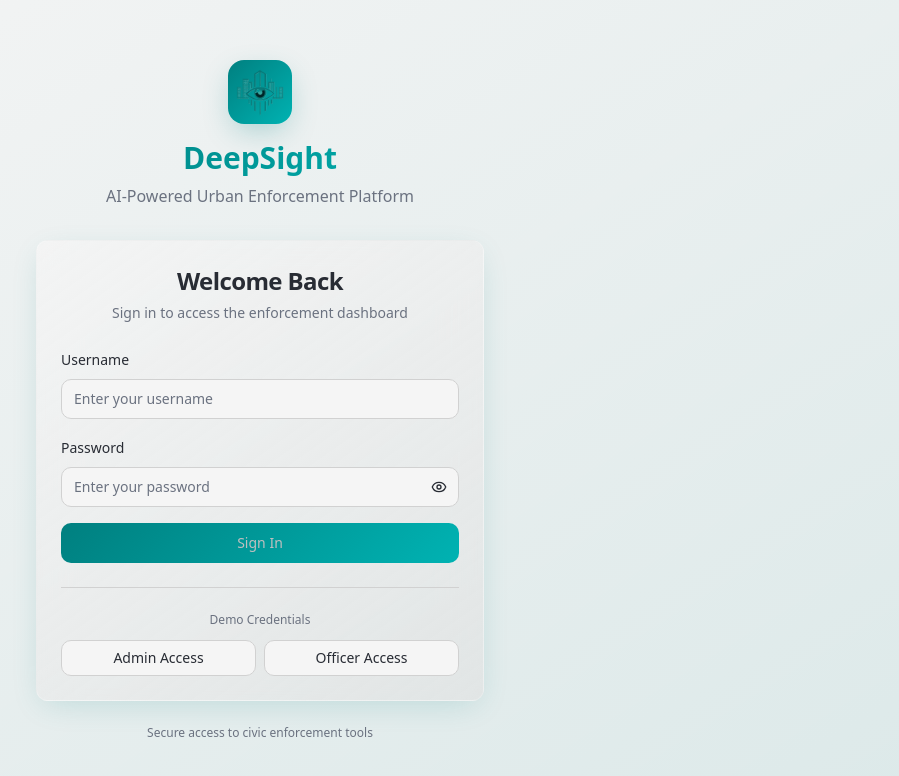
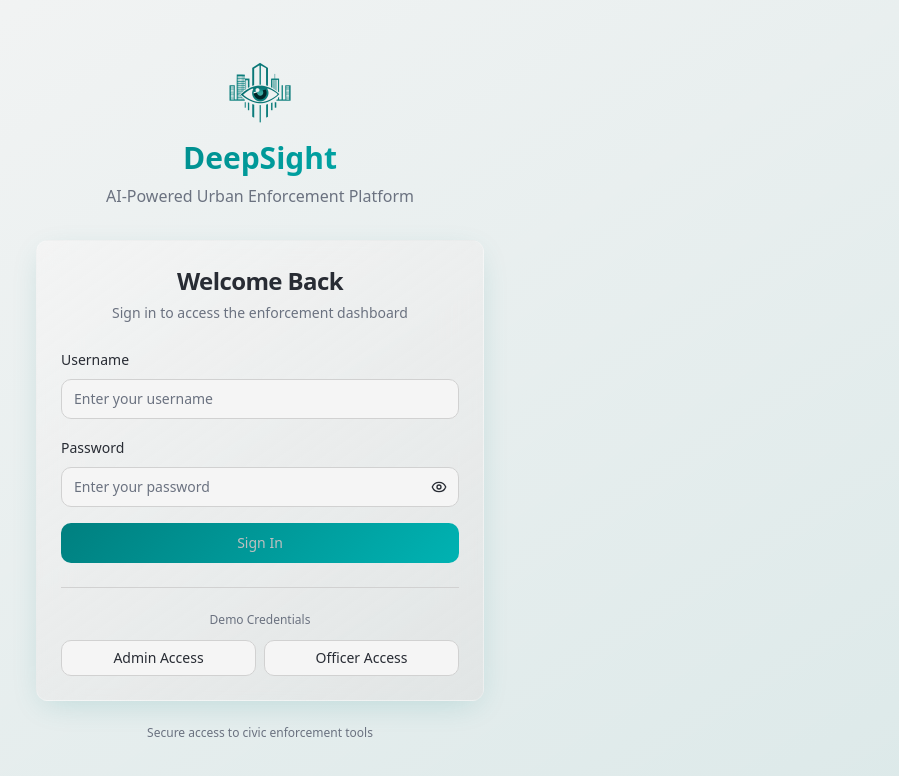
Before and after one commit to Rithinram/deepsight, a React (Vite) app: page / in a window 1280 px wide. Shown: the top 776 px of the page, without its empty margins (380-1279 px from the left). Built offline with nearby package versions, Linux system fonts and the light colour scheme.

Commit message:
Update login page logo
Replaced the div block on the login page with the provided image.

```diff
--- a/src/components/auth/LoginPage.tsx
+++ b/src/components/auth/LoginPage.tsx
@@ -49,9 +49,7 @@ export function LoginPage() {
           animate={{ opacity: 1, y: 0 }}
           transition={{ duration: 0.5, delay: 0.2 }}
         >
-          <div className="w-16 h-16 mx-auto mb-4 rounded-2xl bg-gradient-primary flex items-center justify-center shadow-primary p-2">
-            <img src="/lovable-uploads/09649cf5-265f-4b06-bb09-caeecb1cdc43.png" alt="DeepSight Logo" className="w-full h-full object-contain" />
-          </div>
+          <img src="/lovable-uploads/856eb5cc-c16e-42de-938b-d248c3f21890.png" alt="DeepSight Logo" className="w-16 h-16 mx-auto mb-4 object-contain" />
           <h1 className="text-3xl font-bold bg-gradient-primary bg-clip-text text-transparent">
             DeepSight
           </h1>
```
Also changed, not shown: public/lovable-uploads/856eb5cc-c16e-42de-938b-d248c3f21890.png (added).
